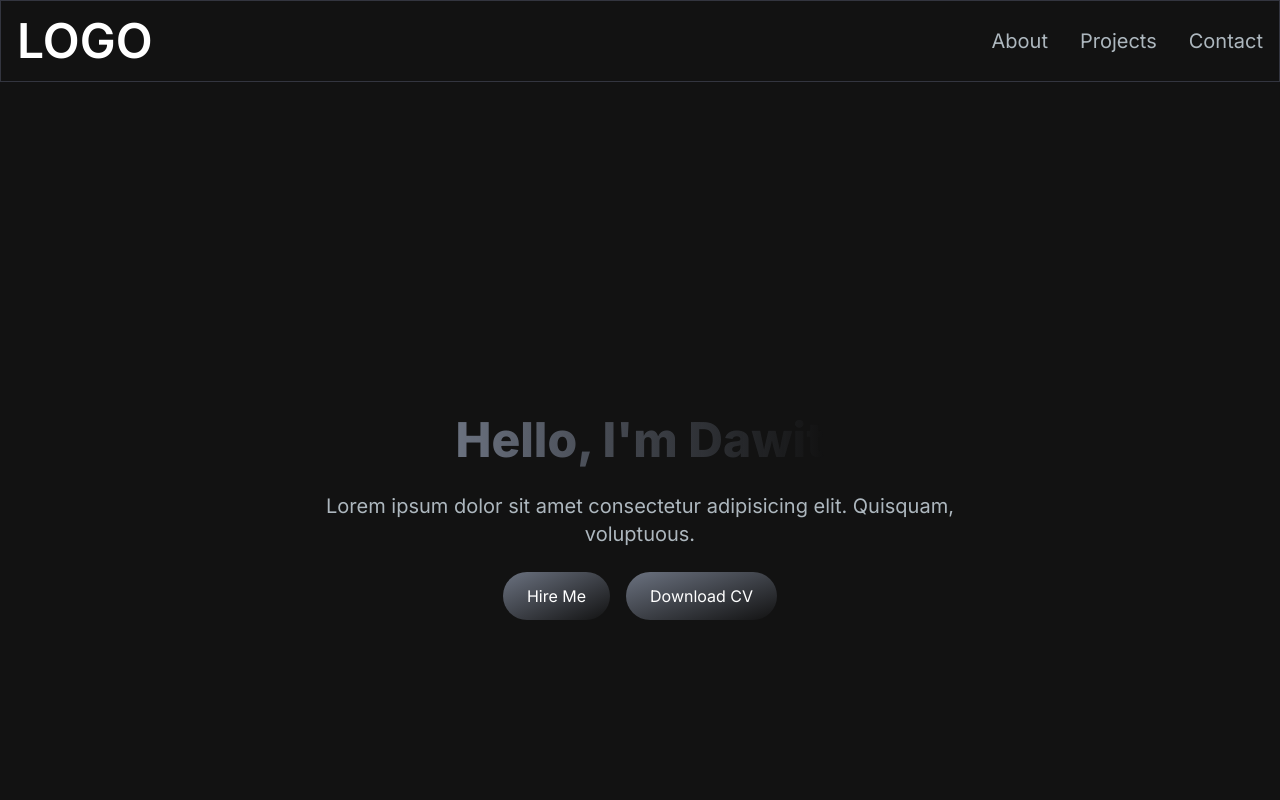
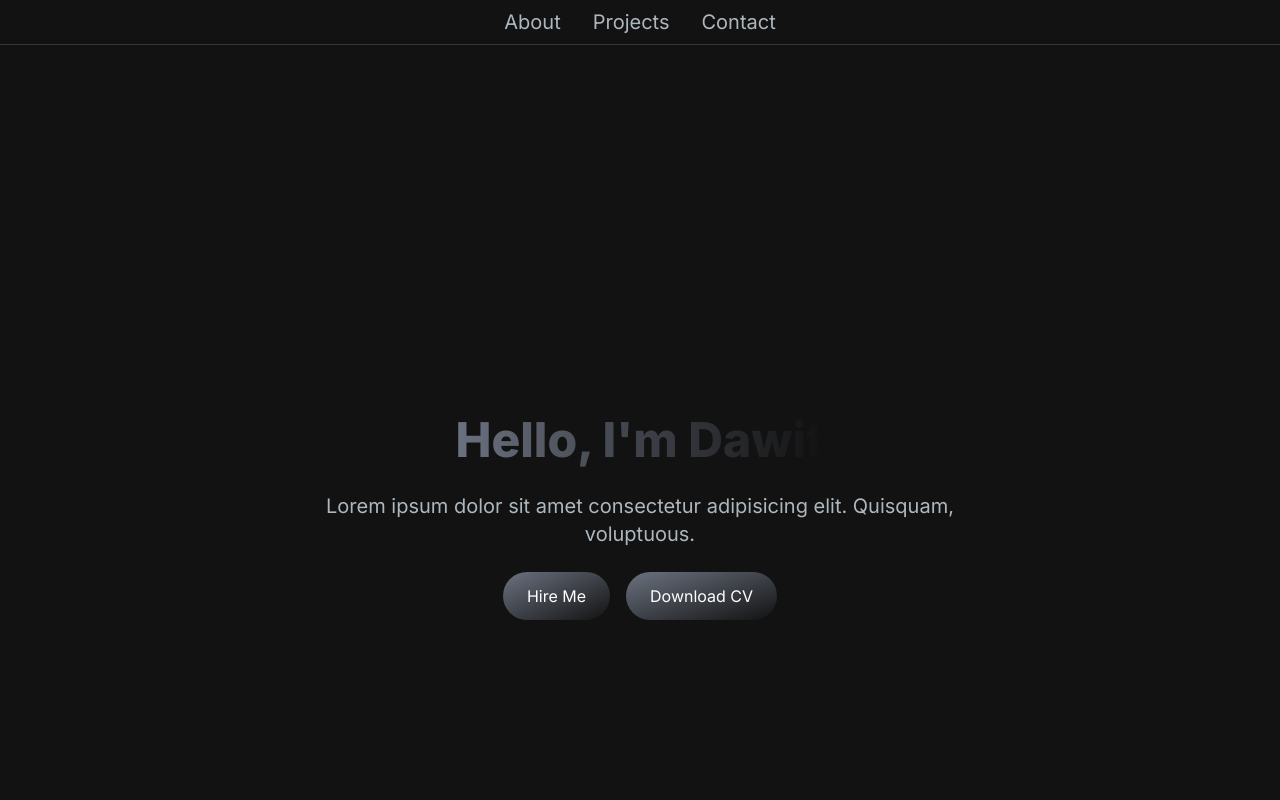
Before and after one commit to Dawithabte31/New-personal-portfolio, a Next.js app: page / in a window 1280 px wide. Shown: the top 800 px of the page. Built offline with nearby package versions, Linux system fonts and the light colour scheme.

Commit message:
"Updated react-type-animation to v3.2.0, modified HeroSection and Navbar components"

```diff
--- a/src/app/components/Navbar.jsx
+++ b/src/app/components/Navbar.jsx
@@ -1,4 +1,5 @@
 "use client";
+
 import Link from "next/link";
 import React, { useState } from "react";
 import NavLink from "./NavLink";
@@ -24,15 +25,21 @@ const Navbar = () => {
   const [navbarOpen, setNavbarOpen] = useState(false);
 
   return (
-    <nav className="fixed mx-auto border border-[#33353F] top-0 left-0 right-0 z-10 bg-[#121212] bg-opacity-100">
-      <div className="flex container lg:py-4 flex-wrap items-center justify-between mx-auto px-4 py-2">
-        <Link
-          href={"/"}
-          className="text-2xl md:text-5xl text-white font-semibold"
-        >
-          LOGO
-        </Link>
-        <div className="mobile-menu block md:hidden">
+    <nav className="fixed top-0 left-0 right-0 z-10 bg-[#121212] bg-opacity-100 border-b border-[#33353F]">
+      <div className="container mx-auto px-4 py-2 flex items-center justify-between">
+        {/* Desktop Menu Links (centered) */}
+        <div className="hidden md:flex flex-grow justify-center">
+          <ul className="flex space-x-8">
+            {navLinks.map((link, index) => (
+              <li key={index}>
+                <NavLink href={link.path} title={link.title} />
+              </li>
+            ))}
+          </ul>
+        </div>
+
+        {/* Mobile Menu Toggle Button (right-aligned) */}
+        <div className="block md:hidden">
           {!navbarOpen ? (
             <button
               onClick={() => setNavbarOpen(true)}
@@ -49,16 +56,9 @@ const Navbar = () => {
             </button>
           )}
         </div>
-        <div className="menu hidden md:block md:w-auto" id="navbar">
-          <ul className="flex p-4 md:p-0 md:flex-row md:space-x-8 mt-0">
-            {navLinks.map((link, index) => (
-              <li key={index}>
-                <NavLink href={link.path} title={link.title} />
-              </li>
-            ))}
-          </ul>
-        </div>
       </div>
+
+      {/* Mobile Menu Overlay */}
       {navbarOpen ? <MenuOverlay links={navLinks} /> : null}
     </nav>
   );
```
